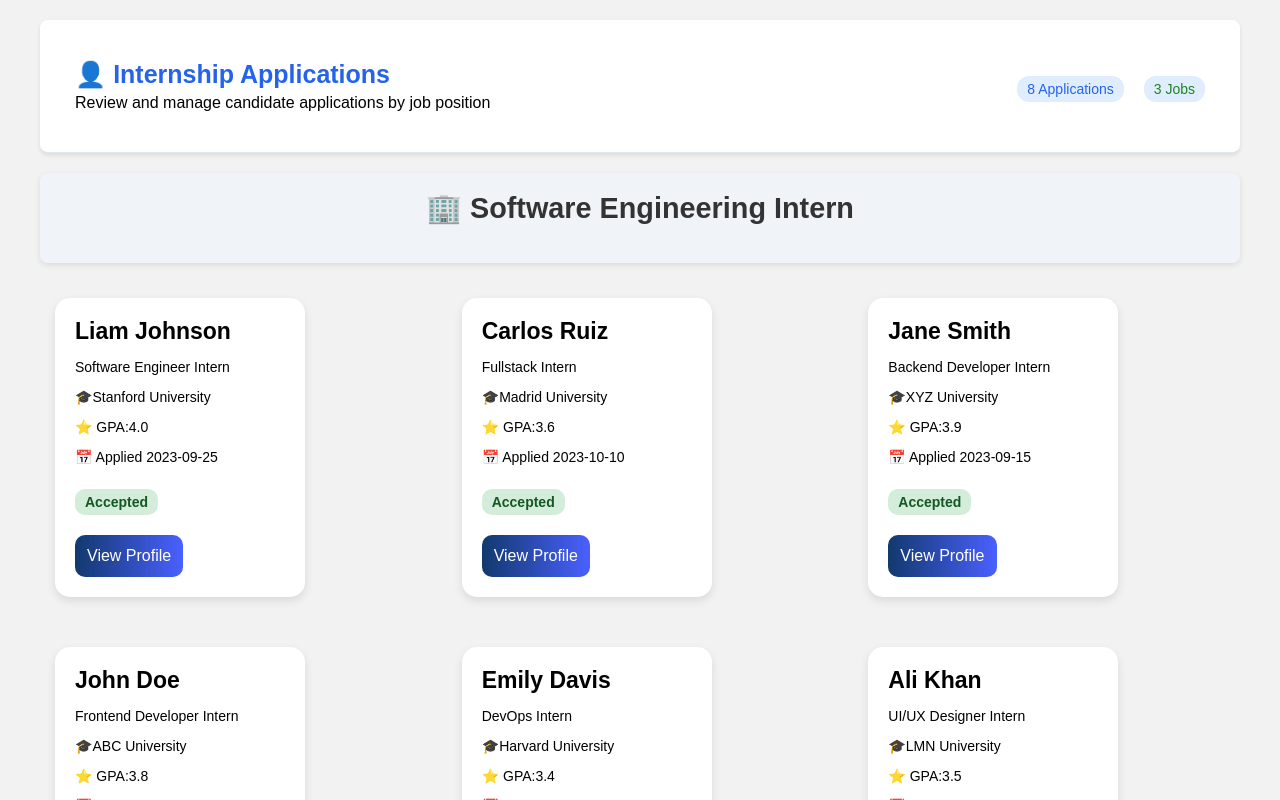
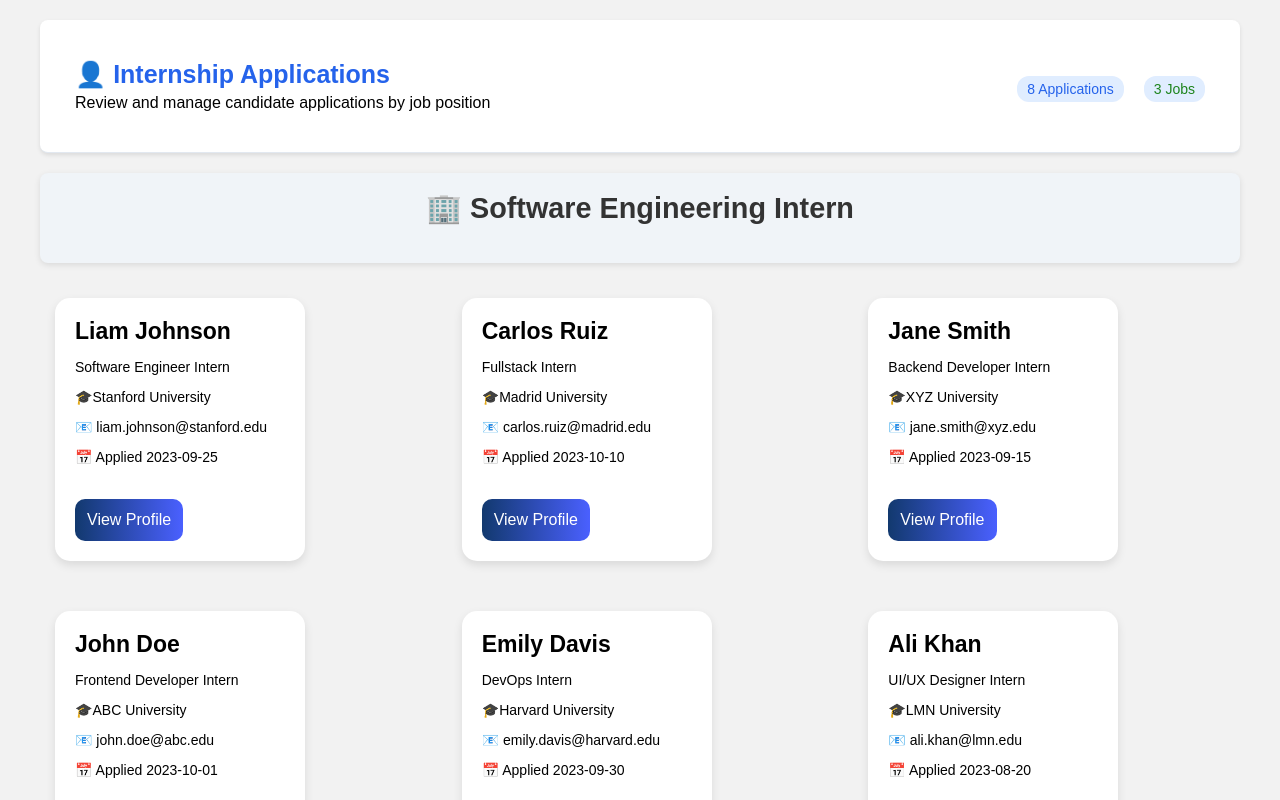
Before and after one commit to kaveenskn/InternQuest-web-Group2, a React (Vite) app: page /internship in a window 1280 px wide. Built offline with nearby package versions, Linux system fonts and the light colour scheme.

Commit message:
Change Profile card

```diff
--- a/src/component/InternshipProfileCard.jsx
+++ b/src/component/InternshipProfileCard.jsx
@@ -4,9 +4,8 @@ import "../styles/InternshipApp.css";
 const InternshipProfileCard = ({
   name,
   role,
-  status,
   university,
-  gpa,
+  email,
   applied,
   onViewProfile = () => {},
 }) => {
@@ -16,10 +15,9 @@ const InternshipProfileCard = ({
         <h3>{name}</h3>
         <p>{role}</p>
         <p>🎓{university}</p>
-        <p>⭐ GPA:{gpa}</p>
+        <p>📧 {email}</p>
         <p>📅 Applied {applied}</p>
       </div>
-      <div className={`status ${status.toLowerCase()}`}>{status}</div>
       <div>
         <button className="view-button" onClick={onViewProfile}>
           View Profile
--- a/src/pages/InternshipApp.jsx
+++ b/src/pages/InternshipApp.jsx
@@ -8,51 +8,43 @@ const InternshipApp = () => {
     {
       name: "Liam Johnson",
       role: "Software Engineer Intern",
-      status: "Accepted",
       university: "Stanford University",
-      gpa: "4.0",
+      email: "liam.johnson@stanford.edu",
       applied: "2023-09-25",
     },
     {
       name: "Carlos Ruiz",
       role: "Fullstack Intern",
-      status: "Accepted",
       university: "Madrid University",
-      gpa: "3.6",
+      email: "carlos.ruiz@madrid.edu",
       applied: "2023-10-10",
     },
     {
       name: "Jane Smith",
       role: "Backend Developer Intern",
-      status: "Accepted",
       university: "XYZ University",
-      gpa: "3.9",
+      email: "jane.smith@xyz.edu",
       applied: "2023-09-15",
     },
-
     {
       name: "John Doe",
       role: "Frontend Developer Intern",
-      status: "Pending",
       university: "ABC University",
-      gpa: "3.8",
+      email: "john.doe@abc.edu",
       applied: "2023-10-01",
     },
-
     {
       name: "Emily Davis",
       role: "DevOps Intern",
-      status: "Rejected",
       university: "Harvard University",
-      gpa: "3.4",
+      email: "emily.davis@harvard.edu",
       applied: "2023-09-30",
     },
     {
       name: "Ali Khan",
       role: "UI/UX Designer Intern",
-      status: "Rejected",
       university: "LMN University",
-      gpa: "3.5",
+      email: "ali.khan@lmn.edu",
       applied: "2023-08-20",
     },
   ];
@@ -61,17 +53,15 @@ const InternshipApp = () => {
     {
       name: "Sakura Tanaka",
       role: "Data Science Intern",
-      status: "Pending",
       university: "Tokyo University",
-      gpa: "3.7",
+      email: "sakura.tanaka@tokyo.edu",
       applied: "2023-10-05",
     },
     {
       name: "Nina Patel",
       role: "Data Science Intern",
-      status: "Pending",
       university: "MIT",
-      gpa: "3.8",
+      email: "nina.patel@mit.edu",
       applied: "2023-10-12",
     },
   ];
@@ -89,9 +79,8 @@ const InternshipApp = () => {
             key={index}
             name={candidate.name}
             role={candidate.role}
-            status={candidate.status}
             university={candidate.university}
-            gpa={candidate.gpa}
+            email={candidate.email}
             applied={candidate.applied}
           />
         ))}
@@ -106,9 +95,8 @@ const InternshipApp = () => {
             key={index}
             name={candidate.name}
             role={candidate.role}
-            status={candidate.status}
             university={candidate.university}
-            gpa={candidate.gpa}
+            email={candidate.email}
             applied={candidate.applied}
           />
         ))}
--- a/src/styles/InternshipApp.css
+++ b/src/styles/InternshipApp.css
@@ -111,29 +111,6 @@ body {
   margin: 8px 0;
 }
 
-.status {
-  margin-top: 10px;
-  font-weight: bold;
-  padding: 5px 10px;
-  border-radius: 10px;
-  display: inline-block;
-}
-
-.status.pending {
-  background-color: #fff3cd;
-  color: #856404;
-}
-
-.status.accepted {
-  background-color: #d4edda;
-  color: #155724;
-}
-
-.status.rejected {
-  background-color: #f8d7da;
-  color: #721c24;
-}
-
 .profile-view-btn {
   margin-top: 8px;
   padding: 8px 12px;
```
